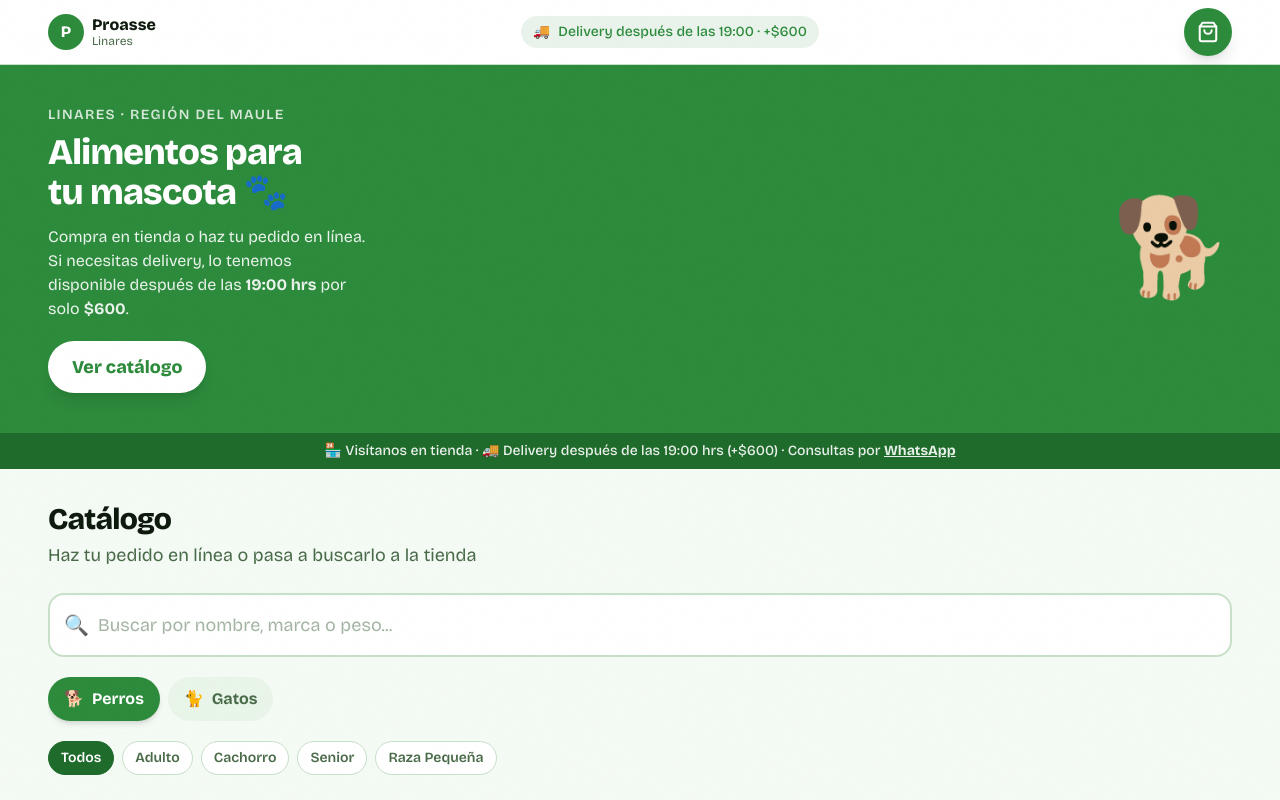
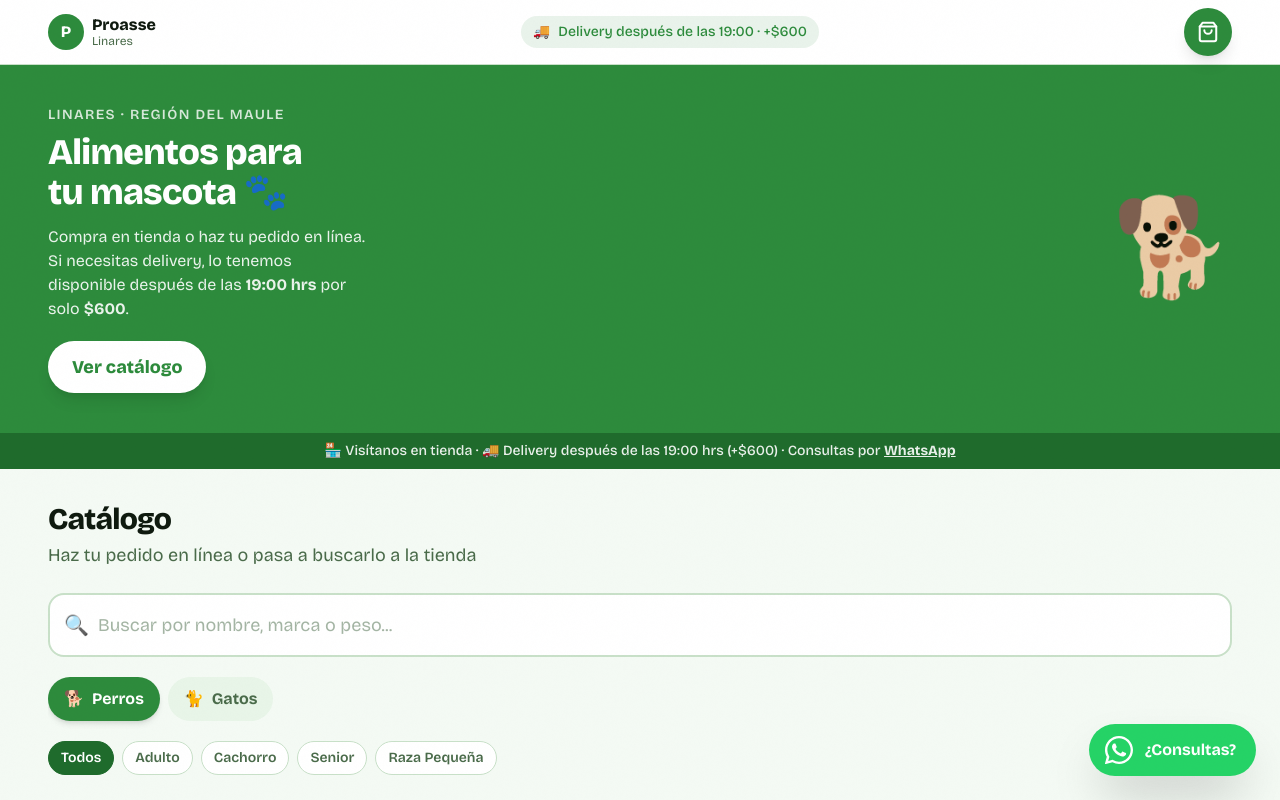
Before and after one commit to infoblacklinares/proasse-web, a Next.js app: page / in a window 1280 px wide. Shown: the top 800 px of the page. Built offline with nearby package versions, Linux system fonts and the light colour scheme; no server answers.

Commit message:
feat: botón flotante WhatsApp para consultas directas

```diff
--- a/app/page.tsx
+++ b/app/page.tsx
@@ -4,6 +4,7 @@
 import { Location } from "@/components/sections/location";
 import { Footer } from "@/components/sections/footer";
 import { CartDrawer } from "@/components/ui/cart-drawer";
+import { WhatsappFab } from "@/components/ui/whatsapp-fab";
 
 export default function Home() {
   return (
@@ -16,6 +17,7 @@
       </main>
       <Footer />
       <CartDrawer />
+      <WhatsappFab />
     </>
   );
 }
--- /dev/null
+++ b/components/ui/whatsapp-fab.tsx
@@ -0,0 +1,21 @@
+"use client";
+
+import { whatsappUrl } from "@/lib/whatsapp";
+
+export function WhatsappFab() {
+  return (
+    <a
+      href={whatsappUrl()}
+      target="_blank"
+      rel="noopener noreferrer"
+      aria-label="Contactar por WhatsApp"
+      className="fixed bottom-6 right-6 z-50 flex items-center gap-3 bg-[#25D366] text-white rounded-full shadow-2xl px-4 py-3 hover:bg-[#1ebe5d] active:scale-95 transition-all"
+    >
+      <svg width="28" height="28" viewBox="0 0 24 24" fill="white" xmlns="http://www.w3.org/2000/svg">
+        <path d="M17.472 14.382c-.297-.149-1.758-.867-2.03-.967-.273-.099-.471-.148-.67.15-.197.297-.767.966-.94 1.164-.173.199-.347.223-.644.075-.297-.15-1.255-.463-2.39-1.475-.883-.788-1.48-1.761-1.653-2.059-.173-.297-.018-.458.13-.606.134-.133.298-.347.446-.52.149-.174.198-.298.298-.497.099-.198.05-.371-.025-.52-.075-.149-.669-1.612-.916-2.207-.242-.579-.487-.5-.669-.51-.173-.008-.371-.01-.57-.01-.198 0-.52.074-.792.372-.272.297-1.04 1.016-1.04 2.479 0 1.462 1.065 2.875 1.213 3.074.149.198 2.096 3.2 5.077 4.487.709.306 1.262.489 1.694.625.712.227 1.36.195 1.871.118.571-.085 1.758-.719 2.006-1.413.248-.694.248-1.289.173-1.413-.074-.124-.272-.198-.57-.347z"/>
+        <path d="M12 0C5.373 0 0 5.373 0 12c0 2.125.557 4.118 1.528 5.845L.057 23.428a.5.5 0 0 0 .609.61l5.74-1.505A11.95 11.95 0 0 0 12 24c6.627 0 12-5.373 12-12S18.627 0 12 0zm0 22a9.944 9.944 0 0 1-5.12-1.41l-.36-.216-3.753.984.999-3.648-.236-.376A9.944 9.944 0 0 1 2 12C2 6.477 6.477 2 12 2s10 4.477 10 10-4.477 10-10 10z"/>
+      </svg>
+      <span className="font-bold text-base pr-1">¿Consultas?</span>
+    </a>
+  );
+}
```
